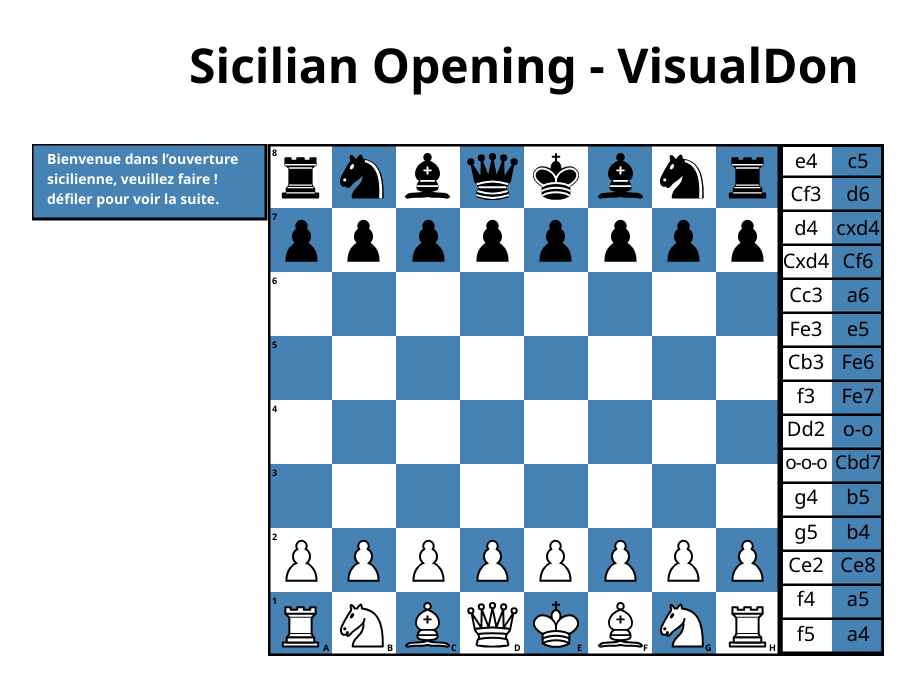
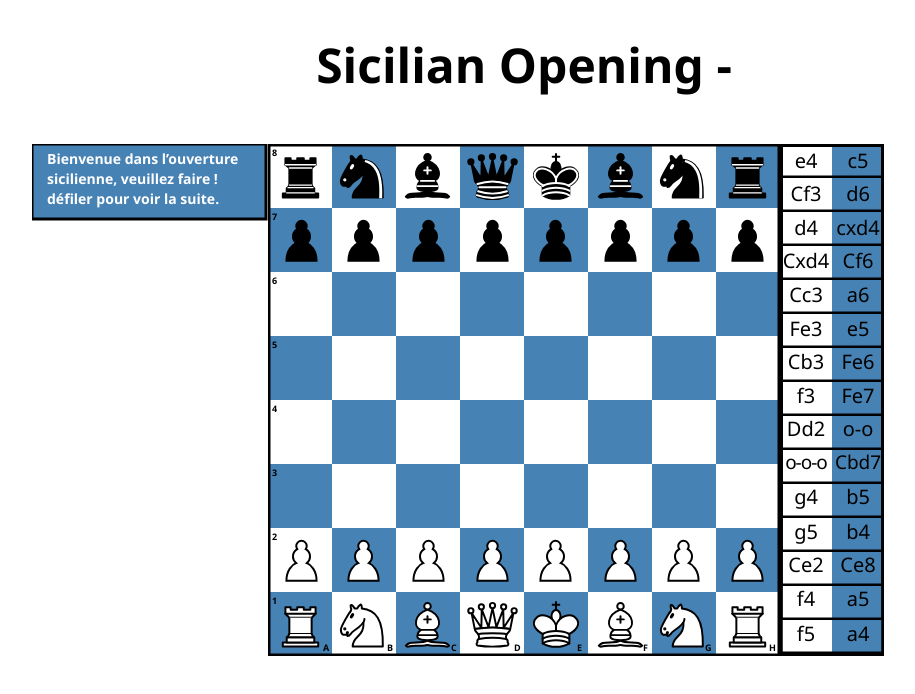
Before and after one commit to Raveonli/SicilianOpening, a website built with Vite: page index.html in a window 1280 px wide. Shown: the whole page, without its empty margins (116-1031 px from the left). Built offline with nearby package versions, Linux system fonts and the light colour scheme.

Commit message:
change title

```diff
--- a/index.html
+++ b/index.html
@@ -9,7 +9,7 @@
     <script src="https://d3js.org/d3.v6.min.js"></script>
   </head>
   <body>
-    <h1>Sicilian Opening - VisualDon</h1>
+    <h1>Sicilian Opening -</h1>
     <svg id="board" width="512" height="512"></svg>
     <svg id="moves" width="104" height="512"></svg>
     <svg id="comments" width="236" height="512">
```
